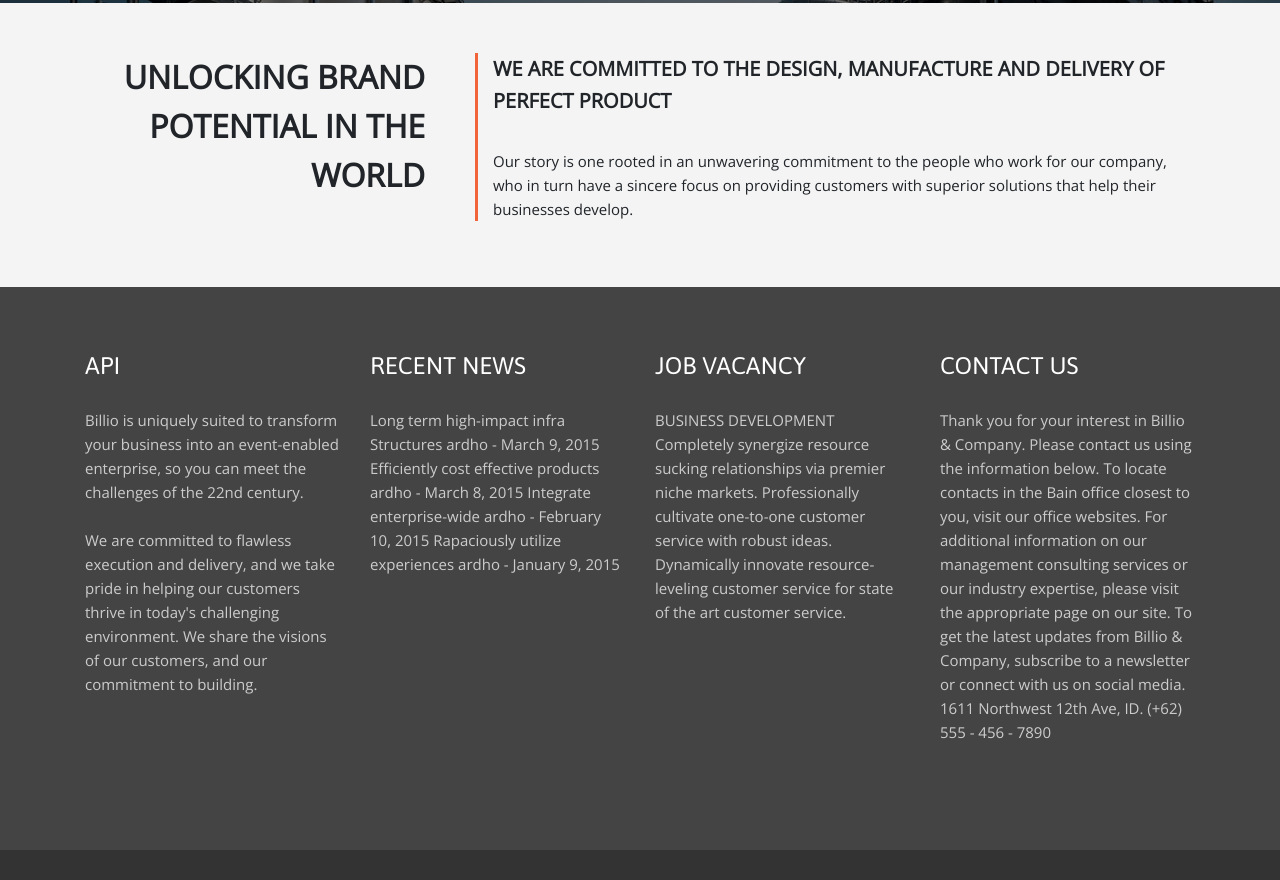
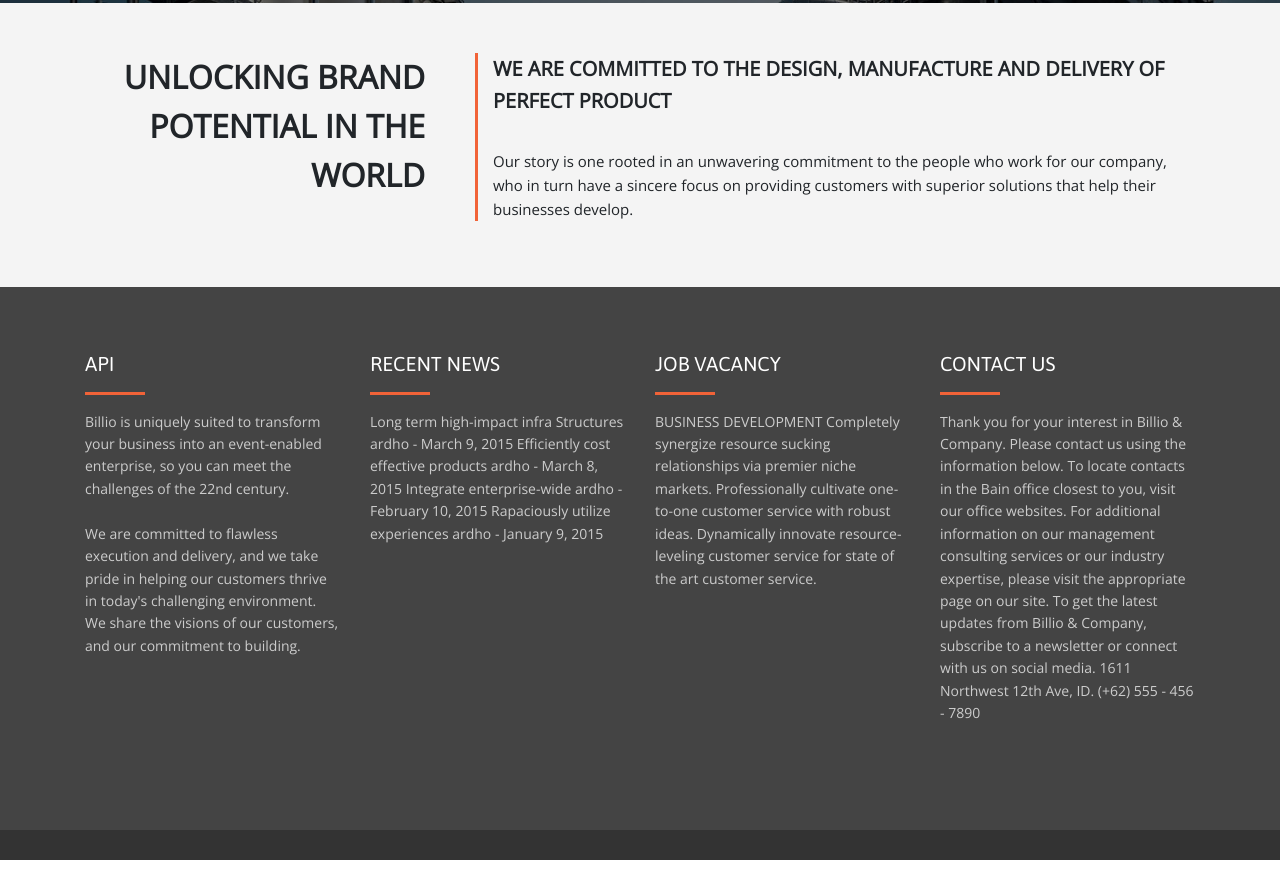
Before and after one commit to kritish-dhaubanjar/API, a plain HTML site: page index.html in a window 1280 px wide. Shown: the part 1461-2341 px from the top of the page. Drawn offline with nearby package versions, Linux system fonts and the light colour scheme.

Commit message:
dropdown-menu, footer hr added

```diff
--- a/css/style.css
+++ b/css/style.css
@@ -40,6 +40,7 @@ h1,h2,h3,h4,h5,h6 {
 .navbar-custom a:link, .navbar-custom a:visited, .navbar-custom a:focus, a {
 	font-family: 'Asap', sans-serif;
 	color: #fff;
+	font-size: 14px;
 }
 .navbar-custom a:active{
 	color: #f16338;
@@ -48,8 +49,14 @@ h1,h2,h3,h4,h5,h6 {
 	transition: 0.1s;
 	color: #f16338;
 }
+.dropdown-menu{
+	background-color: rgba(0,0,0,0.5) !important;
+}
 @media screen and (max-width: 991px){
 	.navbar-nav li{
+		text-align: center;
+	}
+	.dropdown-menu a{
 		text-align: center;
 	}
 }
@@ -70,7 +77,7 @@ h1,h2,h3,h4,h5,h6 {
 	background-color: #f4f4f4;
 }
 .display-6{
-	font-size:2rem;
+	font-size:1.25rem;
 	font-weight:250;
 	line-height:1.2
 }
@@ -134,11 +141,16 @@ h1,h2,h3,h4,h5,h6 {
 }
 .footer p{
 	color: #ccc;
+	font-size: 14px;
 }
 .footer h4{
 	color: #fff;
 	font-family: 'Asap', sans-serif;
-	padding-bottom: 20px;
+}
+.footer hr{
+	margin-left: 0px;
+	width: 60px;
+	border-top: 3px #f16338 solid;
 }
 .end{
 	background-color: #333333;
--- a/index.html
+++ b/index.html
@@ -37,13 +37,13 @@
           <a class="nav-link" href="#">ABOUT US<span class="sr-only">(current)</span></a>
         </li>
         <li class="nav-item dropdown">
-          <a class="nav-link dropdown-toggle disabled" href="#" id="navbarDropdownMenuLink" data-toggle="dropdown" aria-haspopup="true" aria-expanded="false">
+          <a class="nav-link dropdown-toggle" href="#" id="navbarDropdownMenuLink" data-toggle="dropdown" aria-haspopup="true" aria-expanded="false">
             SERVICES
           </a>
           <div class="dropdown-menu" aria-labelledby="navbarDropdownMenuLink">
-            <a class="dropdown-item" href="#">Action</a>
-            <a class="dropdown-item" href="#">Another action</a>
-            <a class="dropdown-item" href="#">Something else here</a>
+            <a class="dropdown-item" href="#">All Services</a>
+            <a class="dropdown-item" href="#">Model &amp Prototype</a>
+            <a class="dropdown-item" href="#">Box Build</a>
           </div>
         </li>
         <li class="nav-item">
@@ -135,12 +135,14 @@
   <div class="container">
     <div class="row">
       <div class="footer-block col-md-3">
-        <h4>API</h4>
+        <h4 class="display-6">API</h4>
+        <hr>
         <p>Billio is uniquely suited to transform your business into an event-enabled enterprise, so you can meet the challenges of the 22nd century.<br><br>
         We are committed to flawless execution and delivery, and we take pride in helping our customers thrive in today's challenging environment. We share the visions of our customers, and our commitment to building.</p>
       </div>
       <div class="footer-block col-md-3">
-        <h4>RECENT NEWS</h4>
+        <h4 class="display-6">RECENT NEWS</h4>
+        <hr>
         <p>Long term high-impact infra Structures
         ardho - March 9, 2015
         Efficiently cost effective products
@@ -151,12 +153,14 @@
         ardho - January 9, 2015</p>
       </div>
       <div class="footer-block col-md-3">
-        <h4>JOB VACANCY</h4>
+        <h4 class="display-6">JOB VACANCY</h4>
+        <hr>
         <p>BUSINESS DEVELOPMENT
         Completely synergize resource sucking relationships via premier niche markets. Professionally cultivate one-to-one customer service with robust ideas. Dynamically innovate resource-leveling customer service for state of the art customer service.</p>
       </div>
       <div class="footer-block col-md-3">
-        <h4>CONTACT US</h4>
+        <h4 class="display-6">CONTACT US</h4>
+        <hr>
         <p>Thank you for your interest in Billio & Company. Please contact us using the information below. To locate contacts in the Bain office closest to you, visit our office websites. For additional information on our management consulting services or our industry expertise, please visit the appropriate page on our site. To get the latest updates from Billio & Company, subscribe to a newsletter or connect with us on social media.
 
        1611 Northwest 12th Ave, ID.
```
Lines whose indentation alone changed are shown as unchanged.
